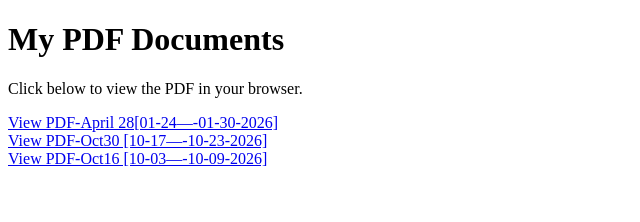
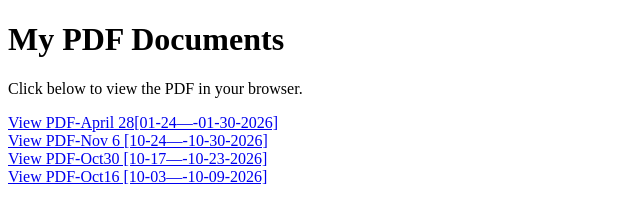
Before and after one commit to palacios0987/view-pdf, a plain HTML site: page index.html in a window 1280 px wide. Shown: the whole page, without its empty margins (0-640 px from the left). Drawn offline with Linux system fonts and the light colour scheme.

Commit message:
Update index.html

```diff
--- a/index.html
+++ b/index.html
@@ -15,6 +15,12 @@
     View PDF-April 28[01-24—-01-30-2026]
   </a>
 </br>
+   <a href="assets/pdfs/OnlinePayStub_NYC-515369_Voucher_343478 3.pdf"
+     target="_blank"
+     rel="noopener noreferrer">
+    View PDF-Nov 6 [10-24—-10-30-2026]
+  </a>
+</br>
   <a href="assets/pdfs/OnlinePayStub_NYC-515369_Voucher_400016--Oct30_[oct17-oct23].pdf"
      target="_blank"
      rel="noopener noreferrer">
@@ -26,5 +32,7 @@
      rel="noopener noreferrer">
     View PDF-Oct16 [10-03—-10-09-2026]
   </a>
+</br>
+
 </body>
 </html>
```
